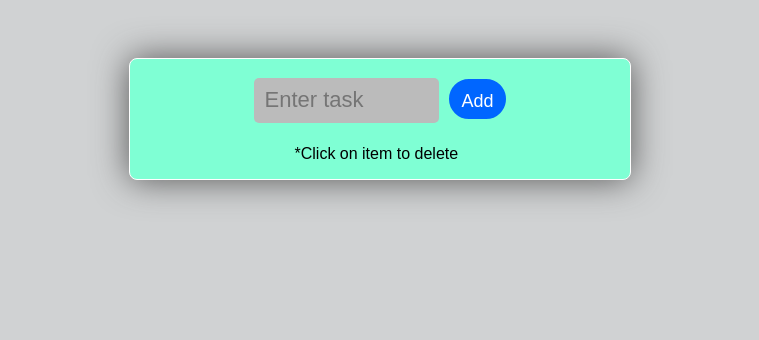
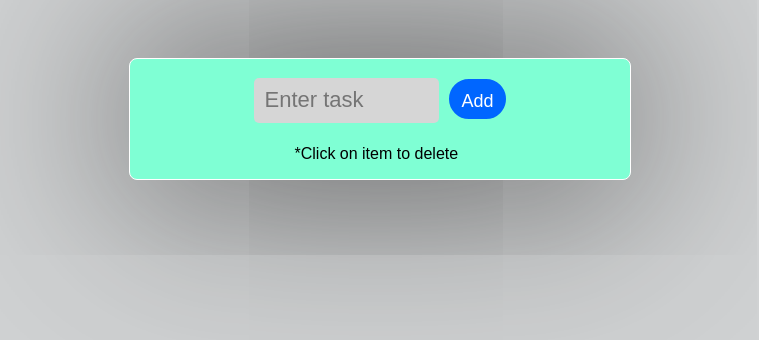
Before and after one commit to Carlosg34/Simple_React_TodoList_App, a React app: page / in a window 1280 px wide. Shown: the whole page, without its empty margins (260-1019 px from the left). Built offline with nearby package versions, Linux system fonts and the light colour scheme.

```diff
--- a/src/index.css
+++ b/src/index.css
@@ -12,7 +12,7 @@
     border: 1px solid #fff;
     border-radius: 8px;
     background-color: aquamarine;
-    box-shadow: 0px 0px 35px #555;
+    box-shadow: 0px 0px 200px #333;
 }
 
 .render-div{
--- a/src/todo_list.css
+++ b/src/todo_list.css
@@ -6,8 +6,12 @@
     width: 165px;
     border-radius: 5px;
     border: none;
-    background-color: rgb(187, 187, 187);
+    background-color: rgb(214, 214, 214);
     font-size: 22px;
+}
+
+.todoListMain .header input:focus{
+    outline: none;
 }
 
 .todoListMain .header button {
@@ -27,6 +31,10 @@
     background-color: #003399;
     border: 2px solid #003399;
     cursor: pointer;
+}
+
+.todoListMain .header button:focus{
+    outline: none;
 }
 
 .todoListMain .theList {
```
Also changed, not shown: 1 other file.
